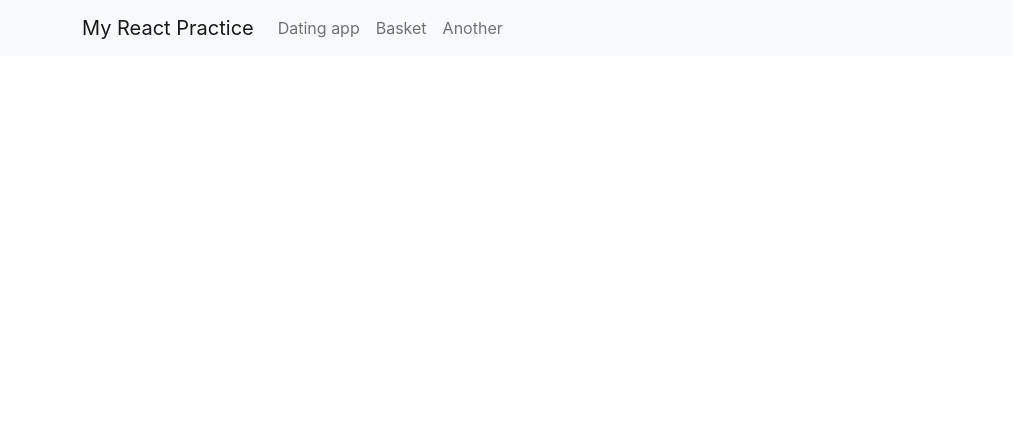
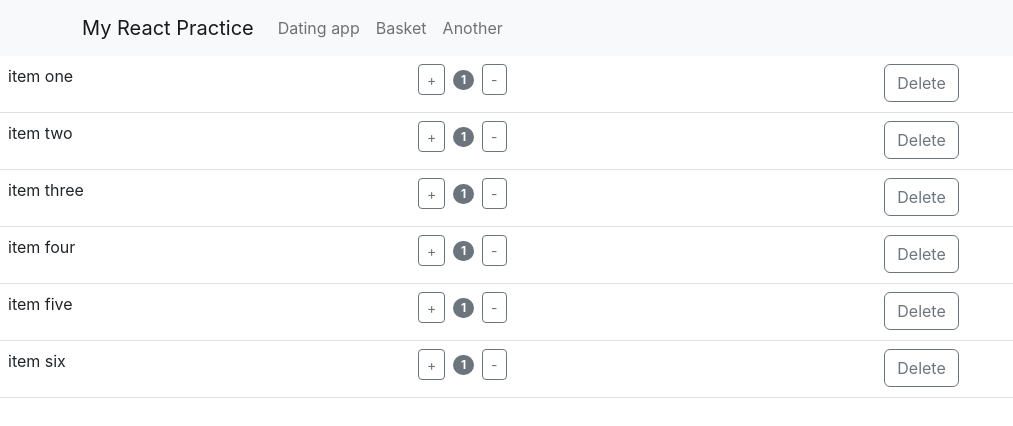
Before and after one commit to antoshagagarinISavailable/todo, a React (Create React App) app: page /basket in a window 1280 px wide. Shown: the top 426 px of the page, without its empty margins (0-1013 px from the left). Built offline with nearby package versions, Linux system fonts and the light colour scheme.

Commit message:
some changes

```diff
--- a/src/App.js
+++ b/src/App.js
@@ -6,6 +6,7 @@ import MyNavbar from "./Components/Navbar/MyNavbar";
 import Layout from "./Components/Layout";
 import PageNotFound from "./Components/PageNotFound";
 import HomePage from "./Components/HomePage";
+import CountersList from "./Components/Basket/CountersList";
 
 function App(props) {
   return (
@@ -16,7 +17,7 @@ function App(props) {
         <Route path="/" element={<Layout />}>
           <Route path="home" element={<HomePage />} />
           <Route path="dating" element={<UsersList users={props.users} />} />
-          <Route path="basket" />
+          <Route path="basket" element={<CountersList />} />
           <Route path="another" />
           <Route path="*" element={<PageNotFound />} />
         </Route>
--- /dev/null
+++ b/src/Components/Basket/Counter.jsx
@@ -0,0 +1,42 @@
+import React from "react";
+import { Badge, Button } from "react-bootstrap";
+
+const Counter = (props) => {
+  return (
+    <tr>
+      <td>
+        <p>{props.name}</p>
+      </td>
+
+      <td>
+        <Button
+          variant="outline-secondary"
+          size="sm"
+          onClick={() => props.onIncrement(props.id)}
+        >
+          +
+        </Button>
+        <Badge className="mx-2" bg="secondary" pill>
+          {props.value}
+        </Badge>
+        <Button
+          variant="outline-secondary"
+          size="sm"
+          onClick={() => props.onDecrement(props.id)}
+        >
+          -
+        </Button>
+      </td>
+      <td>
+        <Button
+          onClick={() => props.handleDelete(props.id)}
+          variant="outline-secondary"
+        >
+          Delete
+        </Button>
+      </td>
+    </tr>
+  );
+};
+
+export default Counter;
--- /dev/null
+++ b/src/Components/Basket/CountersList.jsx
@@ -0,0 +1,67 @@
+import React, { useState } from "react";
+import Table from "react-bootstrap/Table";
+
+import Counter from "./Counter";
+
+const CountersList = () => {
+  const initialState = [
+    { name: "item one", id: 1, value: 1 },
+    { name: "item two", id: 2, value: 1 },
+    { name: "item three", id: 3, value: 1 },
+    { name: "item four", id: 4, value: 1 },
+    { name: "item five", id: 5, value: 1 },
+    { name: "item six", id: 6, value: 1 },
+  ];
+
+  const [counters, setCounters] = useState(initialState);
+
+  const renderCounters = () => {
+    return counters.map((el) => (
+      <Counter
+        key={el.id}
+        {...el}
+        handleDelete={onDelete}
+        onIncrement={handleIncrement}
+        onDecrement={handleDecrement}
+      />
+    ));
+  };
+
+  const handleIncrement = (id) => {
+    setCounters(
+      counters.map((el) => {
+        if (el.id == id) {
+          el.value += 1;
+        }
+        return el;
+      })
+    );
+  };
+
+  const handleDecrement = (id) => {
+    const elemToChange = counters.findIndex((el) => el.id === id);
+    const newCounters = [...counters];
+    newCounters[elemToChange].value--;
+    setCounters(newCounters);
+  };
+
+  const onDelete = (id) => {
+    setCounters(counters.filter((el) => el.id !== id));
+  };
+
+  return (
+    <Table variant="white">
+      {/* <thead>
+        <tr>
+          <th>#</th>
+          <th>Item</th>
+          <th>Value</th>
+          <th></th>
+        </tr>
+      </thead> */}
+      <tbody>{renderCounters()}</tbody>
+    </Table>
+  );
+};
+
+export default CountersList;
```
